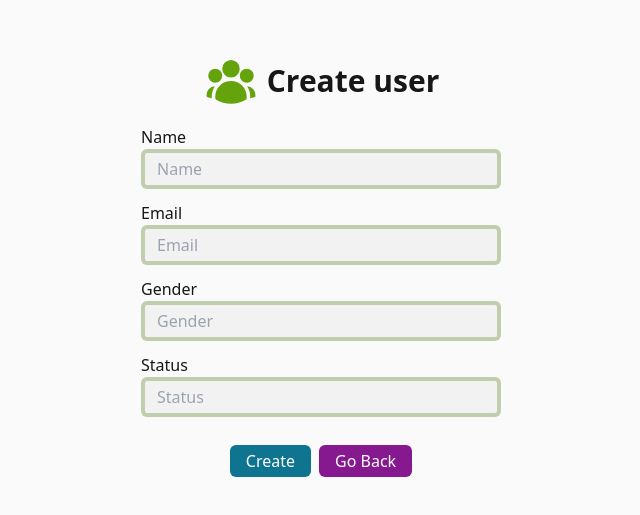
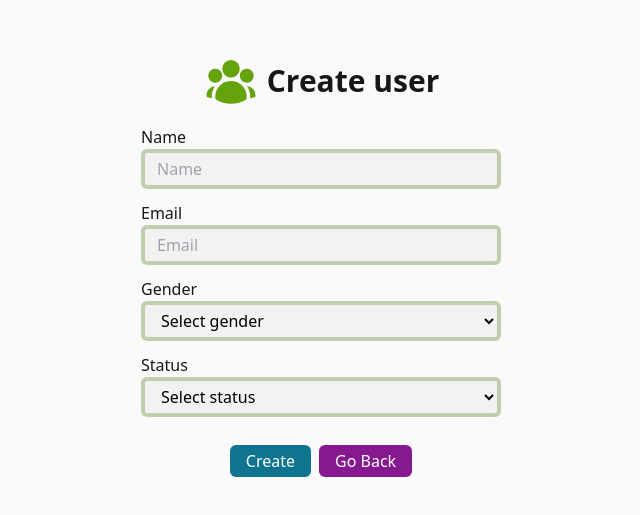
Before and after one commit to VicTips/users-crud, a React (Vite) app: page /form in a window 1280 px wide. Shown: the part 135-650 px from the top of the page, without its empty margins (319-959 px from the left). Built offline with nearby package versions, Linux system fonts and the light colour scheme.

Commit message:
Improve form

```diff
--- a/src/App.jsx
+++ b/src/App.jsx
@@ -25,7 +25,7 @@ const App = () => {
           </div>
           <Link
             to="/form"
-            className="btn btn--green flex justify-center items-center gap-x-1"
+            className="btn btn--green flex justify-center items-center gap-x-1 text-sm lg:text-base"
           >
             New User <AddIcon />
           </Link>
--- a/src/components/DeleteIcon.jsx
+++ /dev/null
@@ -1,20 +0,0 @@
-import React from "react";
-
-const DeleteIcon = () => {
-  return (
-    <svg
-      xmlns="http://www.w3.org/2000/svg"
-      viewBox="0 0 20 20"
-      fill="currentColor"
-      className="w-5 h-5"
-    >
-      <path
-        fillRule="evenodd"
-        d="M8.75 1A2.75 2.75 0 006 3.75v.443c-.795.077-1.584.176-2.365.298a.75.75 0 10.23 1.482l.149-.022.841 10.518A2.75 2.75 0 007.596 19h4.807a2.75 2.75 0 002.742-2.53l.841-10.52.149.023a.75.75 0 00.23-1.482A41.03 41.03 0 0014 4.193V3.75A2.75 2.75 0 0011.25 1h-2.5zM10 4c.84 0 1.673.025 2.5.075V3.75c0-.69-.56-1.25-1.25-1.25h-2.5c-.69 0-1.25.56-1.25 1.25v.325C8.327 4.025 9.16 4 10 4zM8.58 7.72a.75.75 0 00-1.5.06l.3 7.5a.75.75 0 101.5-.06l-.3-7.5zm4.34.06a.75.75 0 10-1.5-.06l-.3 7.5a.75.75 0 101.5.06l.3-7.5z"
-        clipRule="evenodd"
-      />
-    </svg>
-  );
-};
-
-export default DeleteIcon;
--- a/src/components/DoubleRightArrowIcon.jsx
+++ /dev/null
@@ -1,20 +0,0 @@
-import React from "react";
-
-const DoubleRightArrowIcon = () => {
-  return (
-    <svg
-      xmlns="http://www.w3.org/2000/svg"
-      viewBox="0 0 24 24"
-      fill="currentColor"
-      className="w-5 h-5"
-    >
-      <path
-        fillRule="evenodd"
-        d="M4.72 3.97a.75.75 0 011.06 0l7.5 7.5a.75.75 0 010 1.06l-7.5 7.5a.75.75 0 01-1.06-1.06L11.69 12 4.72 5.03a.75.75 0 010-1.06zm6 0a.75.75 0 011.06 0l7.5 7.5a.75.75 0 010 1.06l-7.5 7.5a.75.75 0 11-1.06-1.06L17.69 12l-6.97-6.97a.75.75 0 010-1.06z"
-        clipRule="evenodd"
-      />
-    </svg>
-  );
-};
-
-export default DoubleRightArrowIcon;
--- a/src/components/EditIcon.jsx
+++ /dev/null
@@ -1,17 +0,0 @@
-import React from "react";
-
-const EditIcon = () => {
-  return (
-    <svg
-      xmlns="http://www.w3.org/2000/svg"
-      viewBox="0 0 20 20"
-      fill="currentColor"
-      className="w-5 h-5"
-    >
-      <path d="M5.433 13.917l1.262-3.155A4 4 0 017.58 9.42l6.92-6.918a2.121 2.121 0 013 3l-6.92 6.918c-.383.383-.84.685-1.343.886l-3.154 1.262a.5.5 0 01-.65-.65z" />
-      <path d="M3.5 5.75c0-.69.56-1.25 1.25-1.25H10A.75.75 0 0010 3H4.75A2.75 2.75 0 002 5.75v9.5A2.75 2.75 0 004.75 18h9.5A2.75 2.75 0 0017 15.25V10a.75.75 0 00-1.5 0v5.25c0 .69-.56 1.25-1.25 1.25h-9.5c-.69 0-1.25-.56-1.25-1.25v-9.5z" />
-    </svg>
-  );
-};
-
-export default EditIcon;
--- a/src/components/Form.jsx
+++ b/src/components/Form.jsx
@@ -7,6 +7,8 @@ import ShowError from "./ShowError";
 import { notifyError } from "../utils/notifyError";
 import UsersGroupIcon from "./UsersGroupIcon";
 import LoadingSpinner from "./LoadingSpinner";
+import { genderOptions } from "../data/genderOptions";
+import { statusOptions } from "../data/statusOptions";
 
 const Form = () => {
   const { id } = useParams();
@@ -69,8 +71,10 @@ const Form = () => {
   const handleSubmit = (e) => {
     e.preventDefault();
     if (id) updateUser({ variables: { ...variables, id: parseInt(id) } });
-    else createUser({ variables: variables });
-    cleanState();
+    else {
+      createUser({ variables: variables });
+      cleanState();
+    }
   };
 
   useEffect(() => {
@@ -81,7 +85,8 @@ const Form = () => {
     if (resultUpdate.data) alert("User Updated succesfully!");
   }, [resultUpdate.data]);
 
-  if (resultPerson.loading || resultCreate.loading || resultUpdate.loading) return <LoadingSpinner />;
+  if (resultPerson.loading || resultCreate.loading || resultUpdate.loading)
+    return <LoadingSpinner />;
   return (
     <div className="bg-neutral-50">
       <div className="flex flex-col justify-center items-center max-w-5xl mx-auto min-h-screen">
@@ -119,6 +124,7 @@ const Form = () => {
               type="text"
               value={variables.name || ""}
               onChange={handleChange}
+              required
             />
           </div>
           <div className="flex flex-col w-full">
@@ -127,32 +133,53 @@ const Form = () => {
               id="email"
               name="email"
               placeholder="Email"
-              type="text"
+              type="email"
               value={variables.email || ""}
               onChange={handleChange}
+              required
             />
           </div>
           <div className="flex flex-col w-full">
             <label htmlFor="gender">Gender</label>
-            <input
+            <select
               id="gender"
               name="gender"
-              placeholder="Gender"
-              type="text"
-              value={variables.gender || ""}
               onChange={handleChange}
-            />
+              value={variables.gender || "default"}
+              required
+            >
+              <option defaultValue disabled value="default">
+                Select gender
+              </option>
+              {genderOptions.map((gender, index) => {
+                return (
+                  <option key={index} value={gender}>
+                    {gender}
+                  </option>
+                );
+              })}
+            </select>
           </div>
           <div className="flex flex-col w-full">
             <label htmlFor="status">Status</label>
-            <input
+            <select
               id="status"
               name="status"
-              placeholder="Status"
-              type="text"
-              value={variables.status || ""}
               onChange={handleChange}
-            />
+              value={variables.status || "default"}
+              required
+            >
+              <option defaultValue disabled value="default">
+                Select status
+              </option>
+              {statusOptions.map((status, index) => {
+                return (
+                  <option key={index} value={status}>
+                    {status}
+                  </option>
+                );
+              })}
+            </select>
           </div>
           <div className="flex gap-x-2 pt-4">
             <button className="btn btn--blue">
--- a/src/components/Table.jsx
+++ b/src/components/Table.jsx
@@ -66,7 +66,7 @@ const Table = ({ headers, data }) => {
           })}
         </tbody>
       </table>
-      {/* <ShowError errorMsg={errorMsg} /> */}
+      <ShowError errorMsg={errorMsg} />
     </div>
   );
 };
--- /dev/null
+++ b/src/data/genderOptions.js
@@ -0,0 +1 @@
+export const genderOptions = ["male", "female"]
--- /dev/null
+++ b/src/data/statusOptions.js
@@ -0,0 +1 @@
+export const statusOptions = ["active", "inactive"]
--- a/src/index.css
+++ b/src/index.css
@@ -3,17 +3,21 @@
 @tailwind utilities;
 
 /* Default styles */
+th {
+  @apply text-sm lg:text-base;
+}
 td {
-  @apply px-3 py-1 text-center;
+  @apply px-3 py-1 text-center text-sm lg:text-base;
 }
 tbody tr:nth-child(even) {
   @apply bg-neutral-200/50;
 }
-input {
-  @apply px-3 py-1 bg-neutral-200/40 focus:outline-none border-4 border-lime-700/30 focus:border-lime-600 rounded-md w-full
+input,
+select {
+  @apply px-3 py-1 bg-neutral-200/40 focus:outline-none border-4 border-lime-700/30 focus:border-lime-600 rounded-md w-full focus:invalid:border-red-700/50;
 }
 label {
-  @apply font-medium text-neutral-900
+  @apply font-medium text-neutral-900;
 }
 
 /* Buttons */
```
